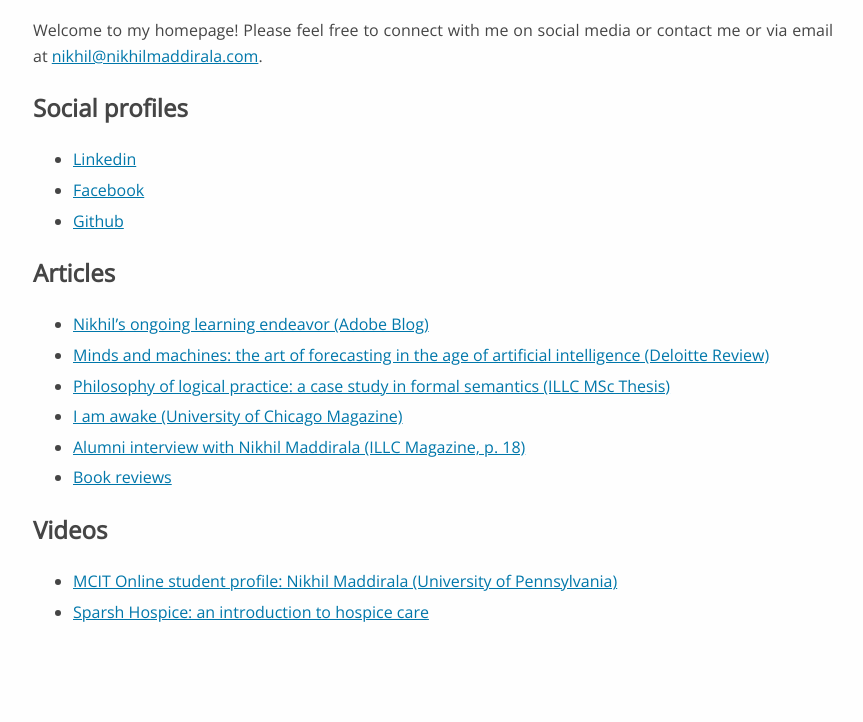
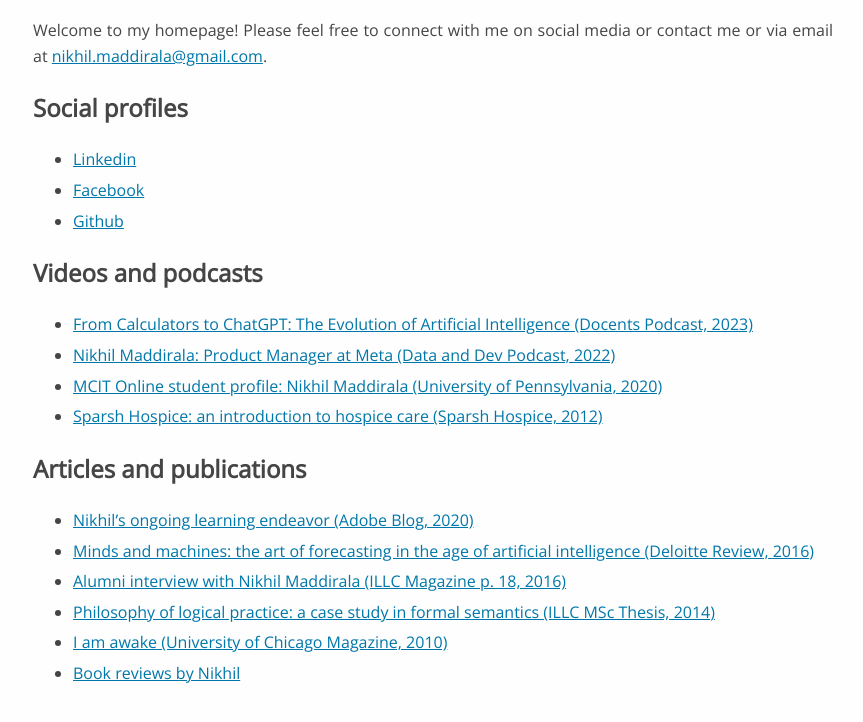
Before and after one commit to nikhilmaddirala/nikhilmaddirala.github.io, a plain HTML site: page index.html in a window 1280 px wide. Shown: the part 124-846 px from the top of the page, without its empty margins (207-1070 px from the left). Before the commit the page ends 813 px from the top, so only its background shows below. Drawn offline with nearby package versions, Linux system fonts and the light colour scheme.

Commit message:
add podcasts and videos

```diff
--- a/index.html
+++ b/index.html
@@ -15,7 +15,7 @@
 		<h1>Nikhil Maddirala</h1>
 		<!-- <h2>Welcome to my homepage</h2> -->
 		<p>
-			Welcome to my homepage! Please feel free to connect with me on social media or contact me or via email at <a href="mailto:nikhil@nikhilmaddirala.com">nikhil@nikhilmaddirala.com</a>.
+			Welcome to my homepage! Please feel free to connect with me on social media or contact me or via email at <a href="mailto:nikhil.maddirala@gmail.com">nikhil.maddirala@gmail.com</a>.
 		</p>
 
 		<h2>Social profiles</h2>
@@ -25,20 +25,22 @@
 			<li><a href="https://github.com/nikhilmaddirala?tab=repositories">Github</a></li>
 		</ul>
 
-		<h2>Articles</h2>
+		<h2>Videos and podcasts</h2>
 		<ul>
-			<li><a href="https://blogs.adobe.com/adobelife/2020/06/09/nikhil-maddirala/"> Nikhil’s ongoing learning endeavor (Adobe Blog)</a></li>
-			<li><a href="https://www2.deloitte.com/insights/us/en/deloitte-review/issue-19/art-of-forecasting-human-in-the-loop-machine-learning.html">Minds and machines: the art of forecasting in the age of artificial intelligence (Deloitte Review)</a></li>
-			<li><a href="https://eprints.illc.uva.nl/id/document/2184">Philosophy of logical practice: a case study in formal semantics (ILLC MSc Thesis)</a></li>
-			<li><a href="https://college.uchicago.edu/news/student-stories/i-am-awake">I am awake (University of Chicago Magazine)</a></li>
-			<li><a href="https://www.illc.uva.nl/cms/uploaded_files/inlineitem/ILLC_Mag_15.pdf">Alumni interview with Nikhil Maddirala (ILLC Magazine, p. 18)</a></li>
-			<li><a href="https://medium.com/@nikhil.maddirala/book-reviews-by-nikhil-maddirala-4ab31a035ac6">Book reviews</a></li>
+			<li><a href="https://youtu.be/xOxXnWK4zg8">From Calculators to ChatGPT: The Evolution of Artificial Intelligence (Docents Podcast, 2023)</a></li>
+			<li><a href="https://open.spotify.com/episode/0ksmbSmCUxyZGFBPgZZa6u?si=kQRXOdZkQVuuu74uk-1A0w">Nikhil Maddirala: Product Manager at Meta (Data and Dev Podcast, 2022)</a></li>
+			<li><a href="https://www.youtube.com/watch?v=3I932_QcQ5E">MCIT Online student profile: Nikhil Maddirala (University of Pennsylvania, 2020)</a></li>
+			<li><a href="https://www.youtube.com/watch?v=oLgrMU2iCdQ">Sparsh Hospice: an introduction to hospice care (Sparsh Hospice, 2012)</a></li>
 		</ul>
 
-		<h2>Videos</h2>
+		<h2>Articles and publications</h2>
 		<ul>
-			<li><a href="https://www.youtube.com/watch?v=3I932_QcQ5E">MCIT Online student profile: Nikhil Maddirala (University of Pennsylvania)</a></li>
-			<li><a href="https://www.youtube.com/watch?v=oLgrMU2iCdQ">Sparsh Hospice: an introduction to hospice care</a></li>
+			<li><a href="https://blog.adobe.com/en/publish/2020/06/09/nikhil-maddirala"> Nikhil’s ongoing learning endeavor (Adobe Blog, 2020)</a></li>
+			<li><a href="https://www2.deloitte.com/insights/us/en/deloitte-review/issue-19/art-of-forecasting-human-in-the-loop-machine-learning.html">Minds and machines: the art of forecasting in the age of artificial intelligence (Deloitte Review, 2016)</a></li>
+			<li><a href="https://www.illc.uva.nl/cms/uploaded_files/inlineitem/ILLC_Mag_15.pdf">Alumni interview with Nikhil Maddirala (ILLC Magazine p. 18, 2016)</a></li>
+			<li><a href="https://eprints.illc.uva.nl/id/document/2184">Philosophy of logical practice: a case study in formal semantics (ILLC MSc Thesis, 2014)</a></li>
+			<li><a href="https://college.uchicago.edu/news/student-stories/i-am-awake">I am awake (University of Chicago Magazine, 2010)</a></li>
+			<li><a href="https://medium.com/@nikhil.maddirala/book-reviews-by-nikhil-maddirala-4ab31a035ac6">Book reviews by Nikhil</a></li>
 		</ul>
 	</body>
 
```
